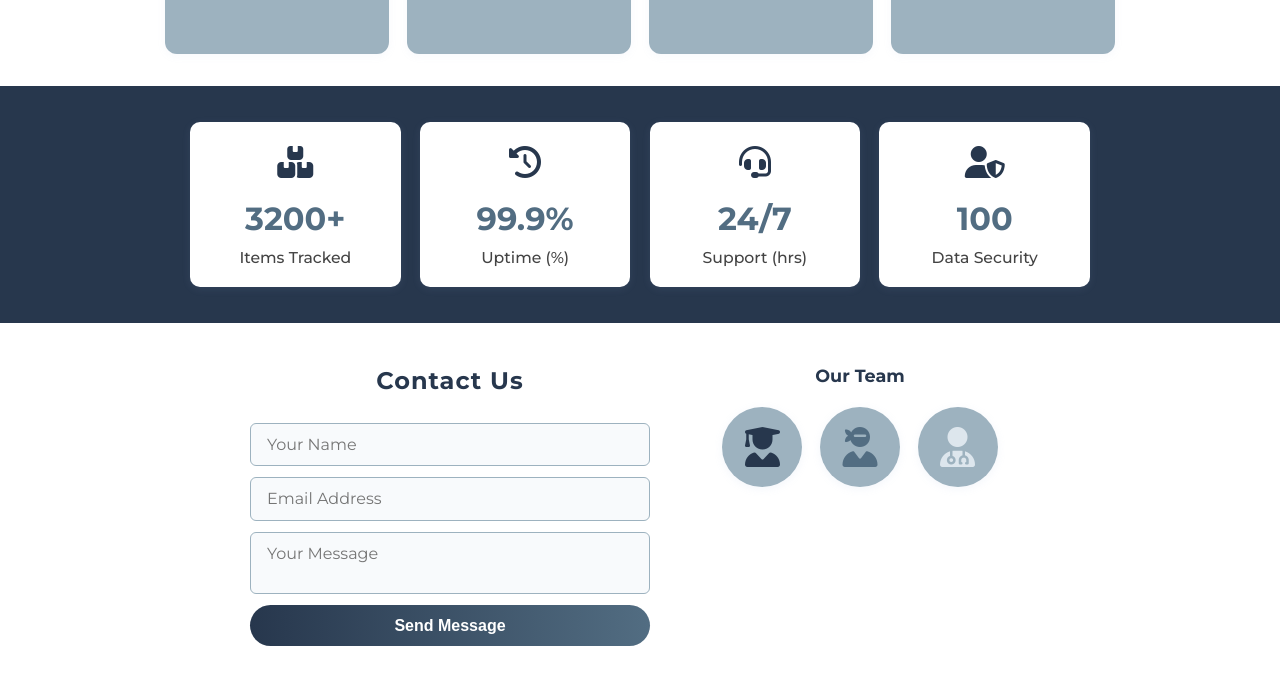
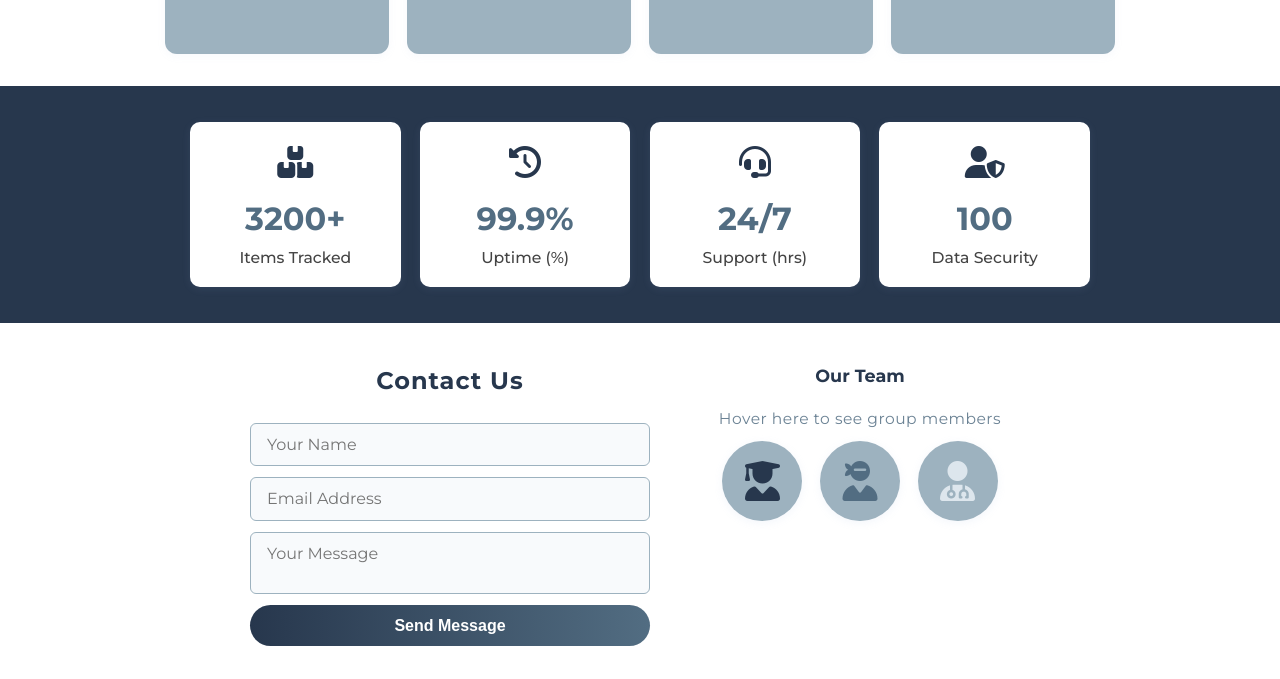
Before and after one commit to zvincent07/Landing-Page-HCI, a plain HTML site: page index.html in a window 1280 px wide. Shown: the part 1146-1825 px from the top of the page. Drawn offline with nearby package versions, Linux system fonts and the light colour scheme.

Commit message:
add text

```diff
--- a/index.html
+++ b/index.html
@@ -105,6 +105,7 @@
     </div>
     <div class="team-block">
       <div class="team-title">Our Team</div>
+      <div class="team-hover-tip">Hover here to see group members</div>
       <div class="team-photos">
         <div class="team-photo" data-name="Glenn Roy B. Dimaandal">
           <i class="fa-solid fa-user-graduate" style="font-size:2.5rem;color:var(--primary);"></i>
--- a/style.css
+++ b/style.css
@@ -432,4 +432,12 @@ body {
     .team-photos {
       gap: 0.7rem;
     }
-  }
+}
+.team-hover-tip {
+    text-align: center;
+    font-size: 0.97rem;
+    color: var(--secondary);
+    margin-bottom: 0.7rem;
+    opacity: 0.85;
+    letter-spacing: 0.5px;
+}
```
